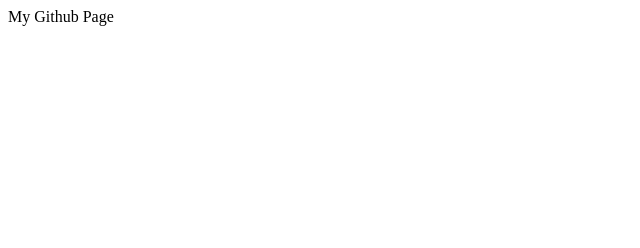
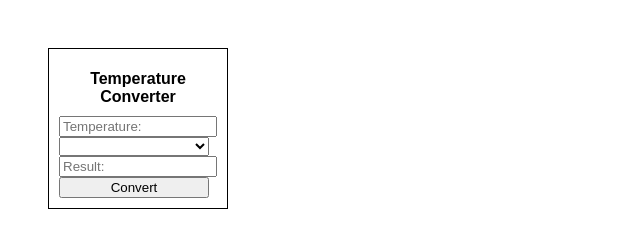
Before and after one commit to namccool/temperature-converter, a plain HTML site: page index.html in a window 1280 px wide. Shown: the whole page, without its empty margins (0-640 px from the left). Drawn offline with Linux system fonts and the light colour scheme.

Commit message:
copy/paste the html back in

```diff
--- a/index.html
+++ b/index.html
@@ -1 +1,21 @@
-My Github Page
+<!DOCTYPE html>
+<html>
+  <head>
+    <link rel="stylesheet" href="tempconvert.css"/>
+    <script type="text/javascript" src="tempconvert.js"></script>
+    <title>Temperature Conversion</title>
+  </head>
+  <body>
+    <h1>Temperature Converter</h1>
+    <form name="tempForm">
+      <input type="text" name="temp" placeholder="Temperature:"><br/>
+      <select name="choice" required>
+        <option name="choice" value="none"> </option>
+        <option name="choice" value="celsius">Fahrenheit ￫ Celsius</option>
+        <option name="choice" value="fahrenheit">Celsius ￫ Fahrenheit</option>
+      </select><br/>
+      <input type="text" name="resultField" placeholder="Result:"><br/>
+      <input type="button" value="Convert" onclick="processForm()">
+    </form>
+  </body>
+</html>
```
